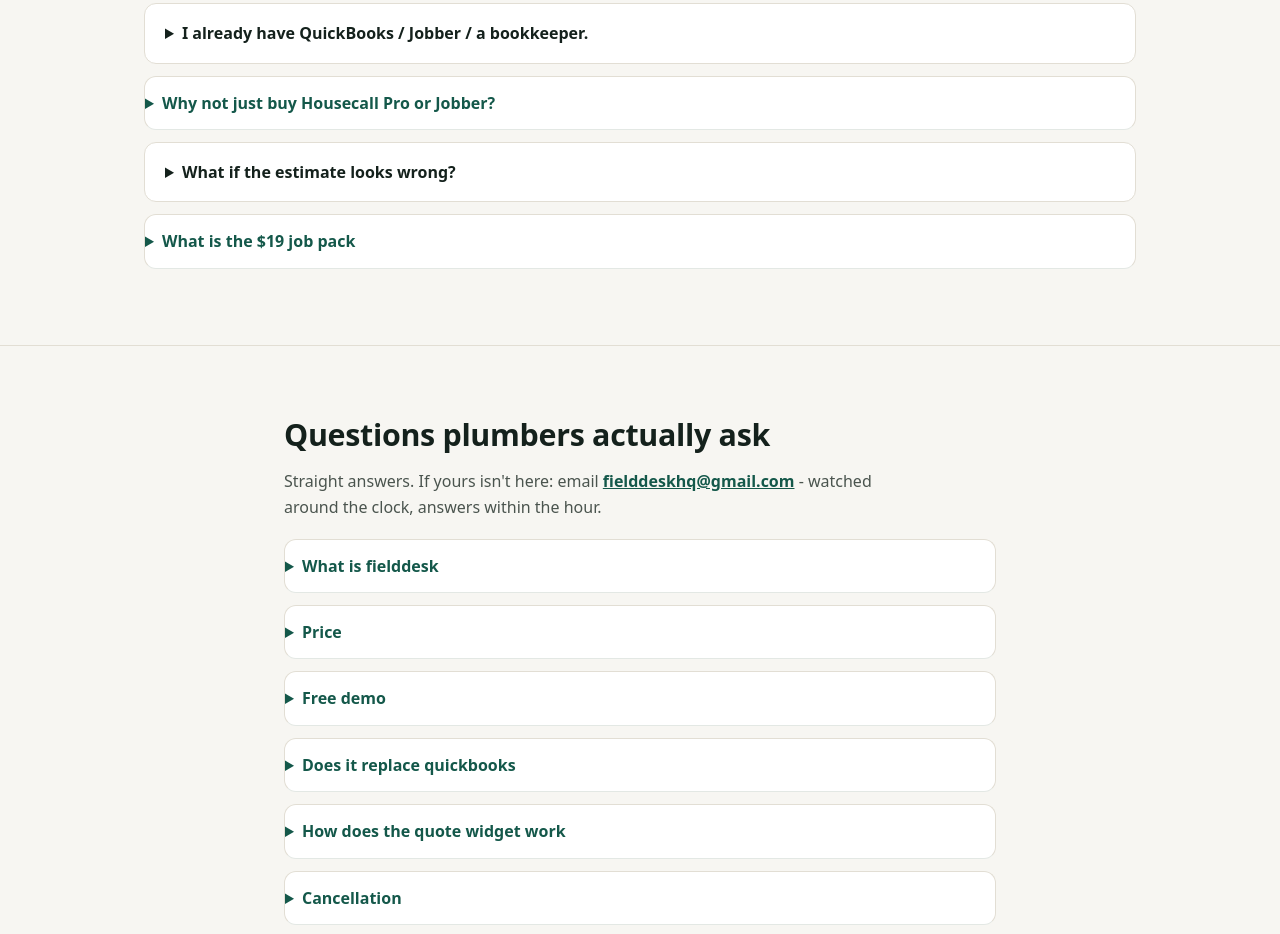
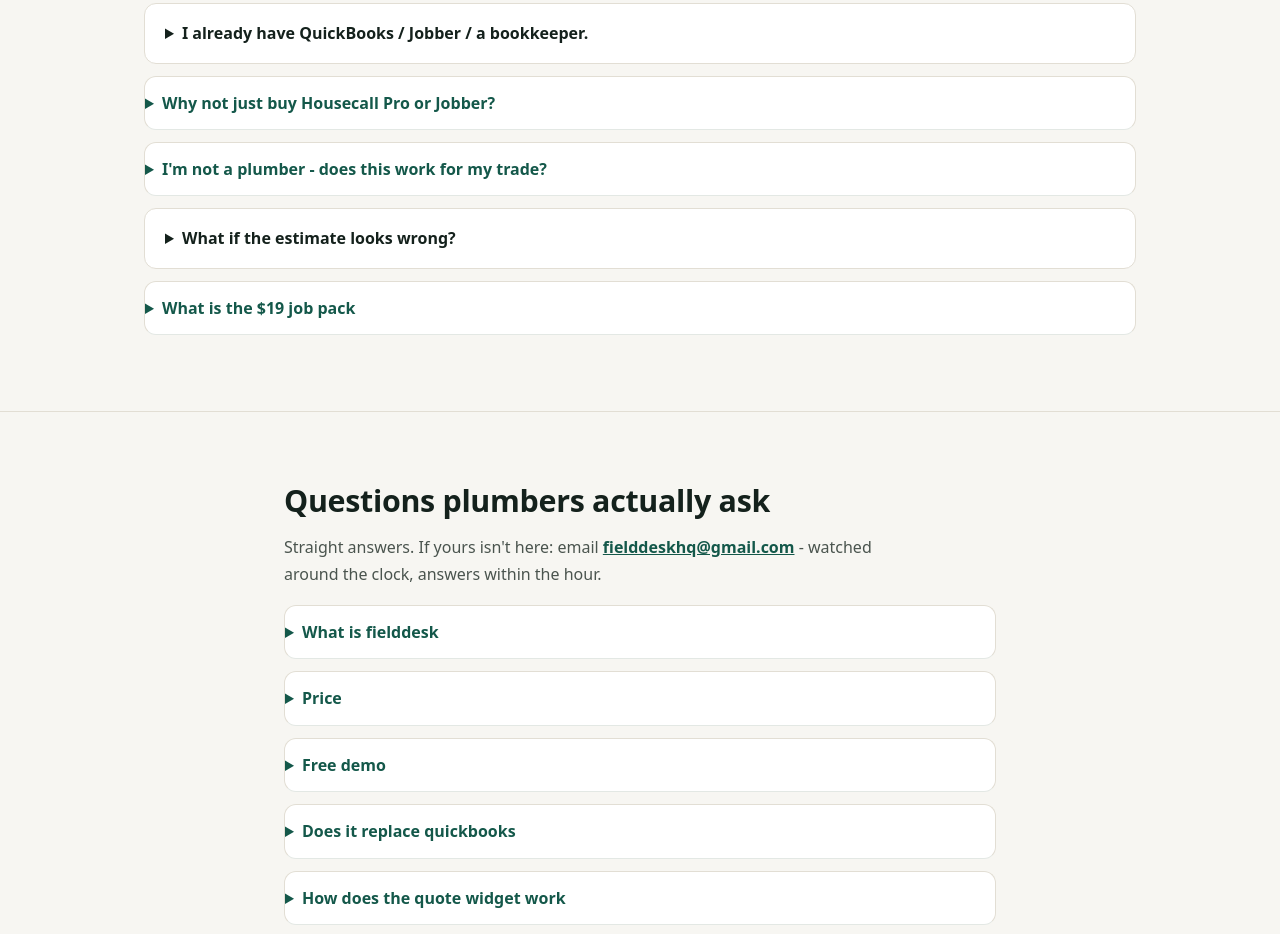
Before and after one commit to Shanes-Codes/fielddesk, a plain HTML site: page index.html in a window 1280 px wide. Shown: the part 4644-5578 px from the top of the page. Drawn offline with Linux system fonts and the light colour scheme.

Commit message:
all-trades FAQ (promise-tested against ONBOARDING.md: no trade templates, price list built from memos)

```diff
--- a/index.html
+++ b/index.html
@@ -190,6 +190,7 @@
   in the cab so the system gets filled by itself. Most folks use it with what
   they already have.</p></details>
 <details style="border-bottom:1px solid #e3e8e4;padding:13px 0"><summary style="font-weight:700;cursor:pointer;color:#14584a">Why not just buy Housecall Pro or Jobber?</summary><p style="margin:9px 0 2px;color:#4c554e">You can - their own sites list plans from <strong>$59 up to $299 a month</strong> (plus $35 a month per extra tech) with a 50%-off-three-months teaser running today, and ServiceTitan is quote-only contract sales. All of them ask you to move your whole office into their software the same weekend. FieldDesk does the two things plumbers say they actually lose hours on - the paperwork after the job and the calls nobody answers - for one flat rate: $89 a month, billed every three months, founding rate locked for life, no per-seat math and no teaser that triples after three months. Keep QuickBooks for the books; we make what goes to your customer.</p></details>
+<details style="border-bottom:1px solid #e3e8e4;padding:13px 0"><summary style="font-weight:700;cursor:pointer;color:#14584a">I'm not a plumber - does this work for my trade?</summary><p style="margin:9px 0 2px;color:#4c554e">Yes. The demo jobs happen to be plumbing because that is where the system was built and proven. There are no plumbing templates inside it - line items come from what you dictate, and setup builds your price list from your memos or you paste your own rates. Electricians, HVAC, roofers, painters, landscapers, garage door, appliance repair: the same twenty seconds in the truck, invoices out under your brand.</p></details>
   <details><summary>What if the estimate looks wrong?</summary>
   <p>It learns from your corrections, and honestly: you can always change a line
   with one tap before you approve. The goal is 90 seconds of your day, not zero —
```
